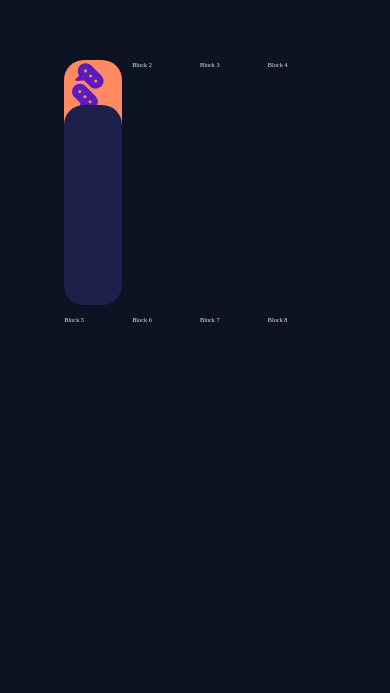
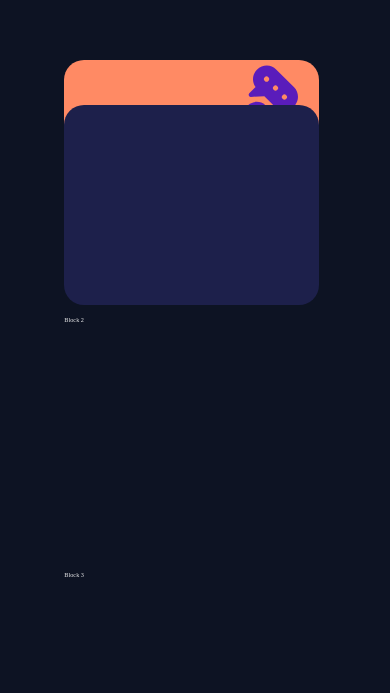
Before and after one commit to dors001/TimeTrackingDashboard, a React (Vite) app in the folder Time Tracking Dashboard/: page / in a window 390 px wide. Shown: the part 151-844 px from the top of the page. Built offline with nearby package versions, Linux system fonts and the light colour scheme.

Commit message:
Fix responsive grid

```diff
--- a/Time Tracking Dashboard/src/App.tsx
+++ b/Time Tracking Dashboard/src/App.tsx
@@ -10,7 +10,10 @@ function App() {
     <>
       <Grid
         templateRows="repeat(2, 1fr)"
-        templateColumns="repeat(4, 1fr)"
+        templateColumns={{
+          base: "1fr",
+          md: "repeat(4, 1fr)",
+        }}
         gap={4}
         margin="25vh 16.5vw"
       >
```
